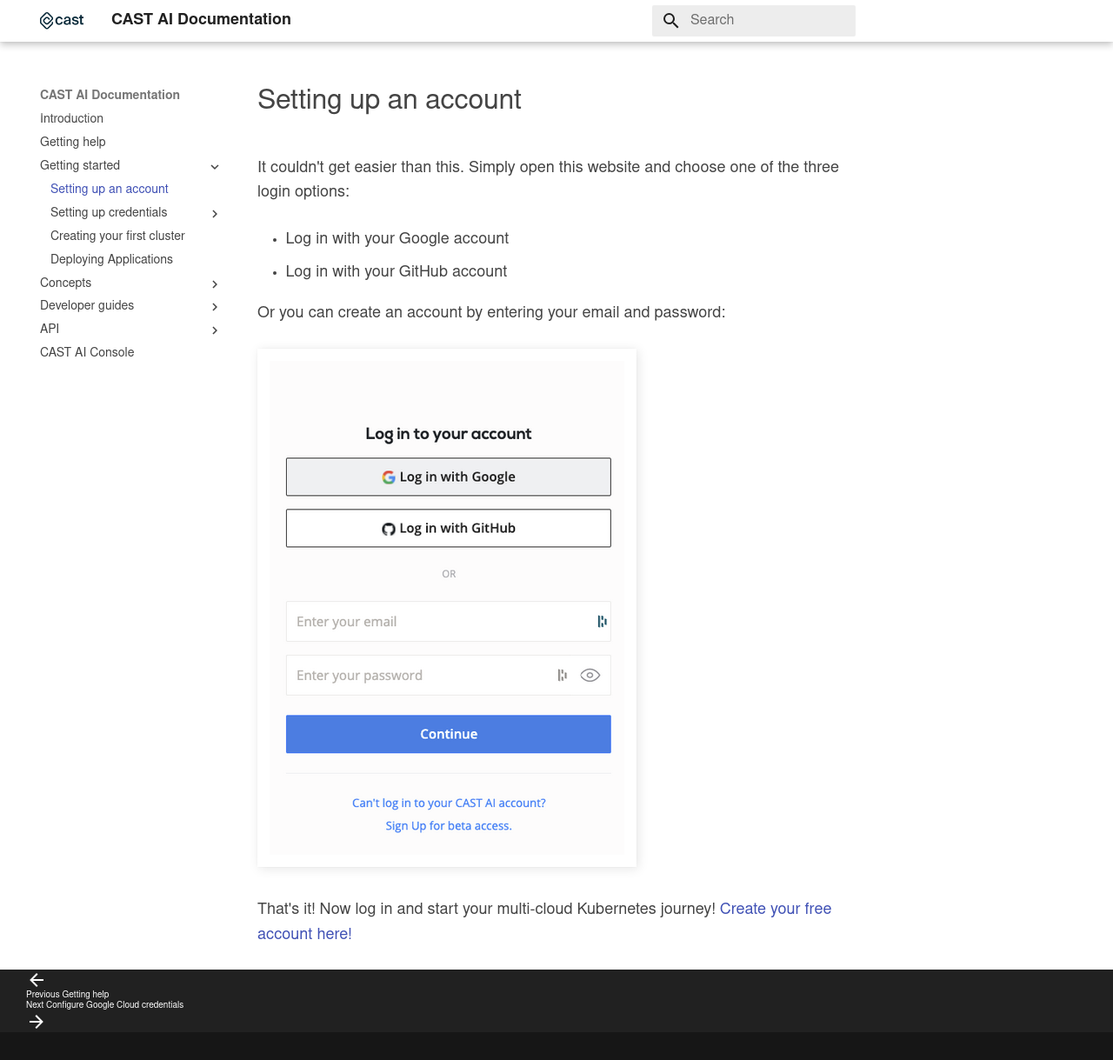
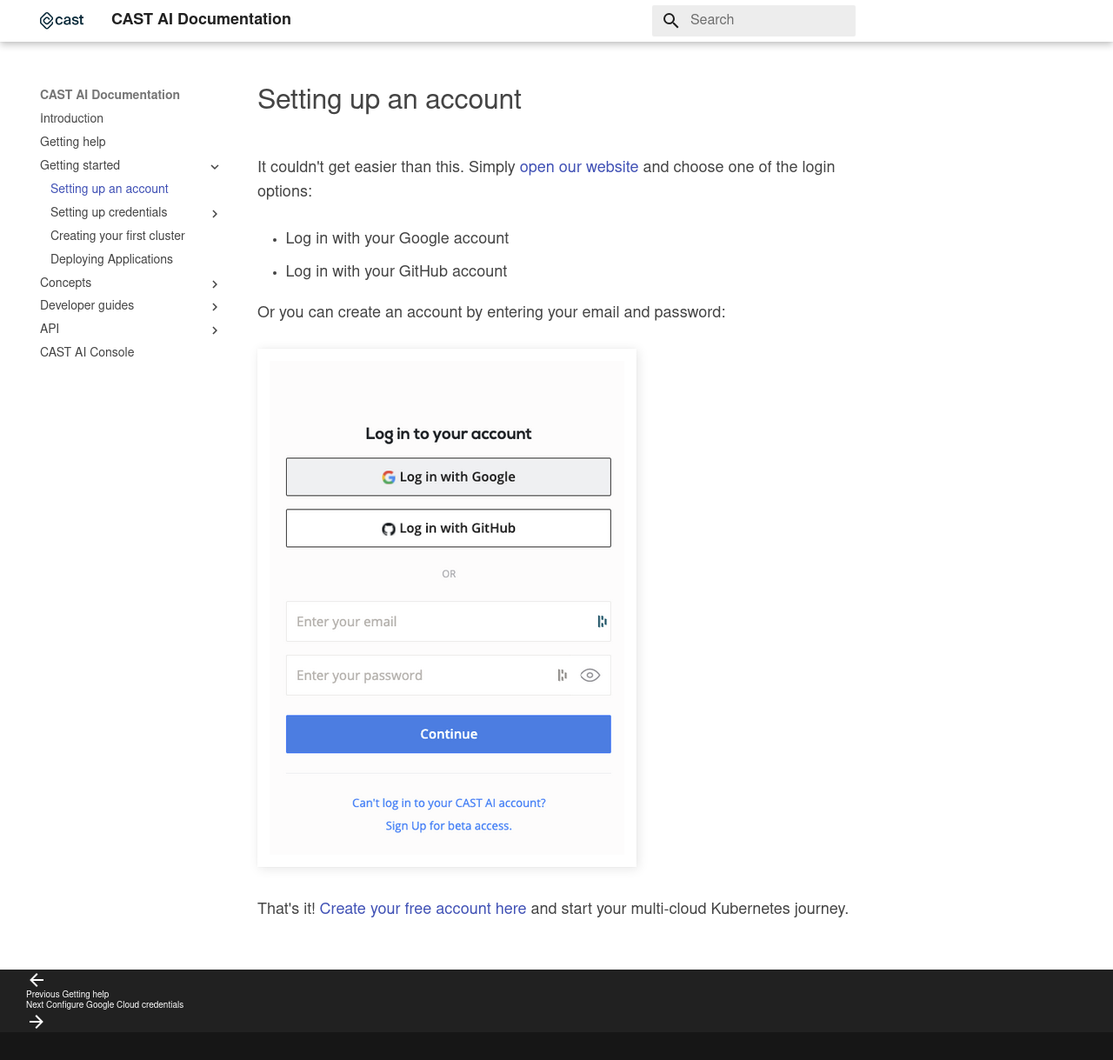
Before and after one commit to castai/docs, an MkDocs documentation site: the page built from docs/getting-started/setting-up-account.md, in a window 1280 px wide and 1219 px high. Shown: the whole window at 87% size. Built offline with MkDocs 1.6.1 and Material for MkDocs 9.7.7, drawn with Linux system fonts in a browser that asks for light colours; some web fonts are replaced.

Commit message:
Update setting-up-account.md
Added an extra link to console/registration above the fold plus some wording changes

```diff
--- a/docs/getting-started/setting-up-account.md
+++ b/docs/getting-started/setting-up-account.md
@@ -1,6 +1,6 @@
 # Setting up an account
 
-It couldn't get easier than this. Simply open this website and choose one of the three login options:
+It couldn't get easier than this. Simply [open our website](https://console.cast.ai/signup) and choose one of the login options:
 
 * Log in with your Google account
 * Log in with your GitHub account
@@ -9,4 +9,4 @@
 
 ![](setting-up-account/login1.png)
 
-That's it! Now log in and start your multi-cloud Kubernetes journey! [Create your free account here!](https://login.cast.ai/login?state=g6Fo2SBZM2tlaDgtVWxSYzBhUlZ4Ukc2S2pmbU4xZmZwbGVGNqN0aWTZIHJPS3pfaldKRHBaekFUVzVvV3htRFUxX2VOX0dSVU5yo2NpZNkgQzN3Sk9hQnZkSUdJY1NwZEhoTGVpTjZzSVZBMWlEaEs&client=C3wJOaBvdIGIcSpdHhLeiN6sIVA1iDhK&protocol=oauth2&redirect_uri=https%3A%2F%2Fconsole.cast.ai%2Fapi%2Fauth&response_type=code&scope=openid%20profile%20email&screen_hint=SIGNUP)
+That's it! [Create your free account here](https://console.cast.ai/signup) and start your multi-cloud Kubernetes journey.
```
